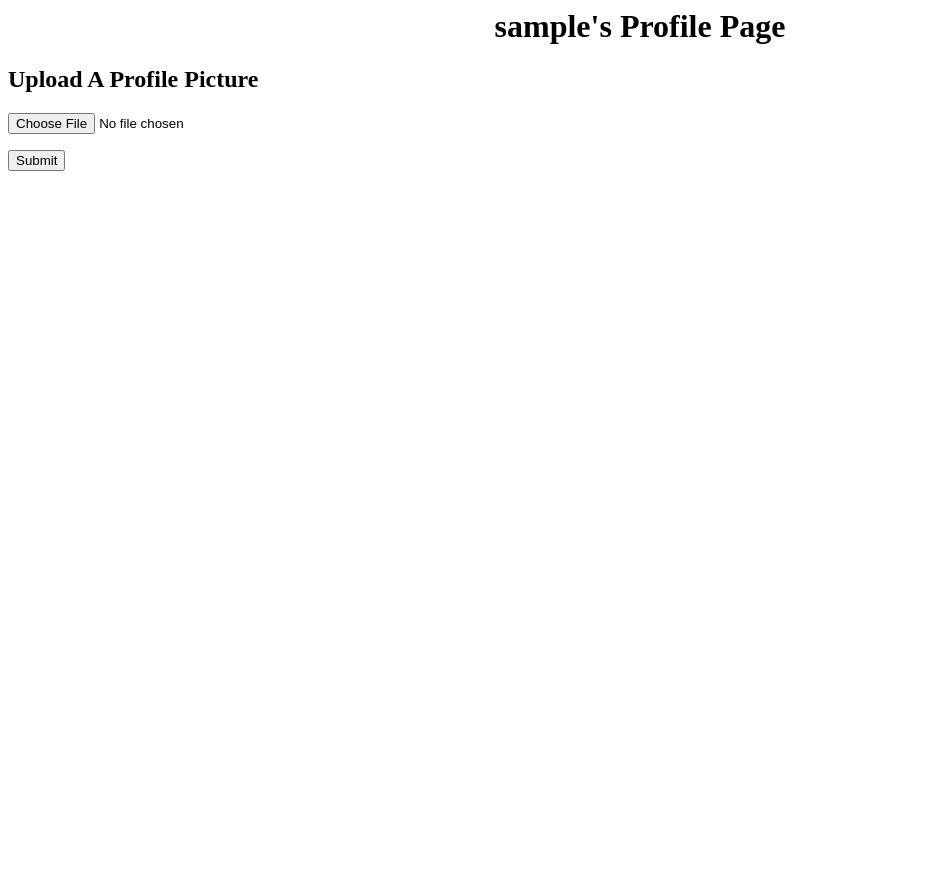
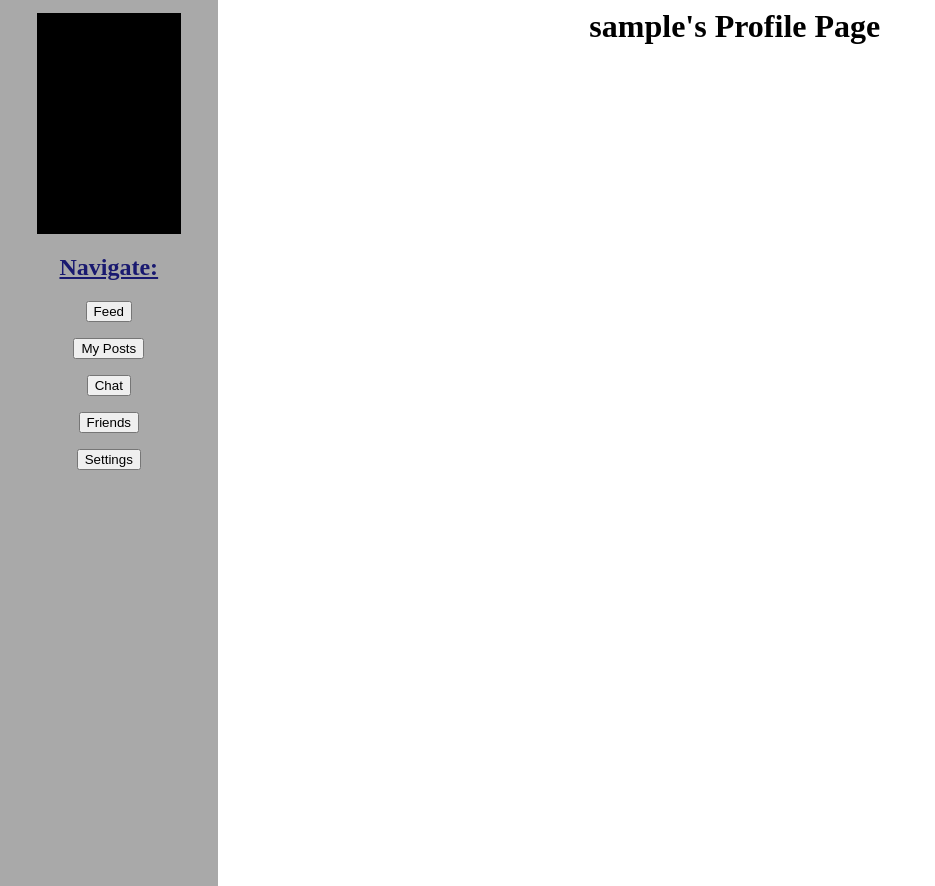
Before and after one commit to meehan39/CSE_312_Project, a Flask app: template server/templates/home.html in a window 1280 px wide. Shown: the whole page, without its empty margins (0-935 px from the left). Run offline with Flask 2, Linux system fonts and the light colour scheme; the template is opened without the code that fills it: most values are stand-ins (such as "Sample title", 1, 10 or a date in 2020).

Commit message:
Added Navigation bar & empty pages for new features.

```diff
--- a/server/app.py
+++ b/server/app.py
@@ -1,19 +1,12 @@
-from flask import Flask, render_template, request, redirect, url_for
-app = Flask(__name__)
-from flask import Flask, flash, request, redirect, url_for, render_template
+from flask import Flask, render_template, request, redirect, url_for, flash
 import urllib.request
 import os
 from werkzeug.utils import secure_filename
 
+users = []
 
-UPLOAD_FOLDER = r'C:\Users\jonat\Desktop\Atom Projects\Project\server\static\uploads'
-
-app.config['UPLOAD_FOLDER'] = r'C:\Users\jonat\Desktop\Atom Projects\Project\server\static\uploads'
-app.config['MAX_CONTENT_LENGTH'] = 16 * 1024 * 1024
-
-allowed_picture_types = set(['png', 'jpg', 'jpeg', 'gif'])
-
-users = []
+app = Flask(__name__)
+app.secret_key = b'_5#y2L"F4Q8z\n\xec]/'
 
 @app.route("/")
 def login():
@@ -24,42 +17,64 @@ def home():
     username = request.args.get('username')
     password = request.args.get('password')
 
-    if username and password:
-        if (username,password) in users:
-            return render_template('home.html', username=username)
+    return render_template('home.html', username=username)
 
 
 @app.route("/create")
 def create():
+
+    # First is submitted with the form on login.html so it will only exist on the first load.
+    First = request.args.get('First')
     username = request.args.get('username')
     password1 = request.args.get('password1')
     password2 = request.args.get('password2')
 
-    if username and password1 and password2:
-        if password1 == password2:
-            users.append((username,password1))
-            return redirect(url_for('login'))
+    if not First:
+        if username and password1 and password2:
+            if password1 == password2 and validate_password(password1):
+                users.append((username,password1))
+                return redirect(url_for('login')), flash('Account Created!','accept')
+            elif(not validate_password(password1)):
+                flash('Password must contain one number, one letter, and at least 8 characters.','error')
+            else:
+                flash('Passwords do not match.','error')
+        elif not username:
+            flash('Please enter a valid username.','error')
 
-    # also alert the user that passwords dont match
     return render_template('create.html')
 
-def allowed_file(filename):
-    return '.' in filename and filename.rsplit('.', 1)[1].lower() in allowed_picture_types
+def validate_password(password):
+    digit = False
+    alpha = False
+    length = False
+    for char in password:
+        if char.isdigit():
+            digit = True
+        if char.isalpha():
+            alpha = True
+    if len(password) >= 8:
+        length = True
 
+    if digit and alpha and length:
+        return True
 
+    return False
 
-#saves the uploaded file to the static folder
-@app.route('/home', methods=['POST'])
-def upload_image():
-    file = request.files['file']
-    if file and allowed_file(file.filename):
-        filename = secure_filename(file.filename)
-        file.save(os.path.join(app.config['UPLOAD_FOLDER'], filename))
-        return render_template('home.html', filename=filename)
-#displays the image on the page
-@app.route('/display/<filename>')
-def display_image(filename):
-    return redirect(url_for('static', filename='uploads/' + filename), code=301)
+@app.route("/settings")
+def settings():
+    return render_template('settings.html')
+
+@app.route("/profile")
+def profile():
+    return render_template('profile.html')
+
+@app.route("/chat")
+def chat():
+    return render_template('chat.html')
+
+@app.route("/friends")
+def friends():
+    return render_template('friends.html')
 
 
 if __name__ == '__main__':
--- /dev/null
+++ b/server/static/styles/style.css
@@ -0,0 +1,34 @@
+.error{
+    color:red;
+}
+
+.accept{
+    color:green;
+}
+
+.navigate{
+    position: fixed;
+    width:15%;
+    height:100%;
+    background-color: darkgray;
+    padding:1%;
+    top:0%;
+    left:0%;
+    color:midnightblue;
+    text-decoration: underline;
+
+    text-align: center;
+}
+
+.profile_pic{
+    left: 12.5%;
+    position: relative;
+    width: 75%;
+    height: 25%;
+    background-color: black;
+}
+
+.main{
+    margin-left: 15%;
+
+}
--- a/server/templates/home.html
+++ b/server/templates/home.html
@@ -1,30 +1,31 @@
 <head>
     <title>Home</title>
+    <link rel= "stylesheet" type= "text/css" href= "{{ url_for('static',filename='styles/style.css') }}">
 </head>
 <body>
+<div id = "navigate" class="navigate">
+    <div id = "profile_pic" class = "profile_pic">
 
-                  <h1 align="center">{{ username }}'s Profile Page</h1>
-                  <body>
-                  <div class="container">
-                  <div class="row">
-                      <h2>Upload A Profile Picture</h2>
-                      {% if filename %}
-                          <div>
-                              <img src="{{ url_for('display_image', filename=filename) }}">
-
-                          </div>
-                      {% endif %}
-                      <form method="post" action="/home" enctype="multipart/form-data">
-                          <dl>
-                              <p>
-                                  <input type="file" name="file" class="form-control" autocomplete="off" required>
-                              </p>
-                          </dl>
-                          <p>
-                              <input type="submit" value="Submit" class="btn btn-info">
-                          </p>
-                      </form>
-                  </div>
-                  </div>
-                  </body>
-                </body>
+    </div>
+    <h2>Navigate:</h2>
+    <form id = "feed" action = "/home">
+        <input type="hidden" name="username" value={{ username }}>
+        <button type="submit">Feed</button>
+    </form>
+    <form id = "profile" action = "/profile">
+        <button type="submit">My Posts</button>
+    </form>
+    <form id = "chat" action = "/chat">
+        <button type="submit">Chat</button>
+    </form>
+    <form id = "friends" action = "/friends">
+        <button type="submit">Friends</button>
+    </form>
+    <form id = "settings" action = "/settings">
+        <button type="submit">Settings</button>
+    </form>
+</div>
+<div class="main">
+    <h1 align="center">{{ username }}'s Profile Page</h1>
+</div>
+</body>
--- /dev/null
+++ b/server/templates/profile.html
@@ -0,0 +1 @@
+<h2>Profile</h2>
```
Also changed, not shown: server/templates/layout.html (added, +12 -0 lines).
